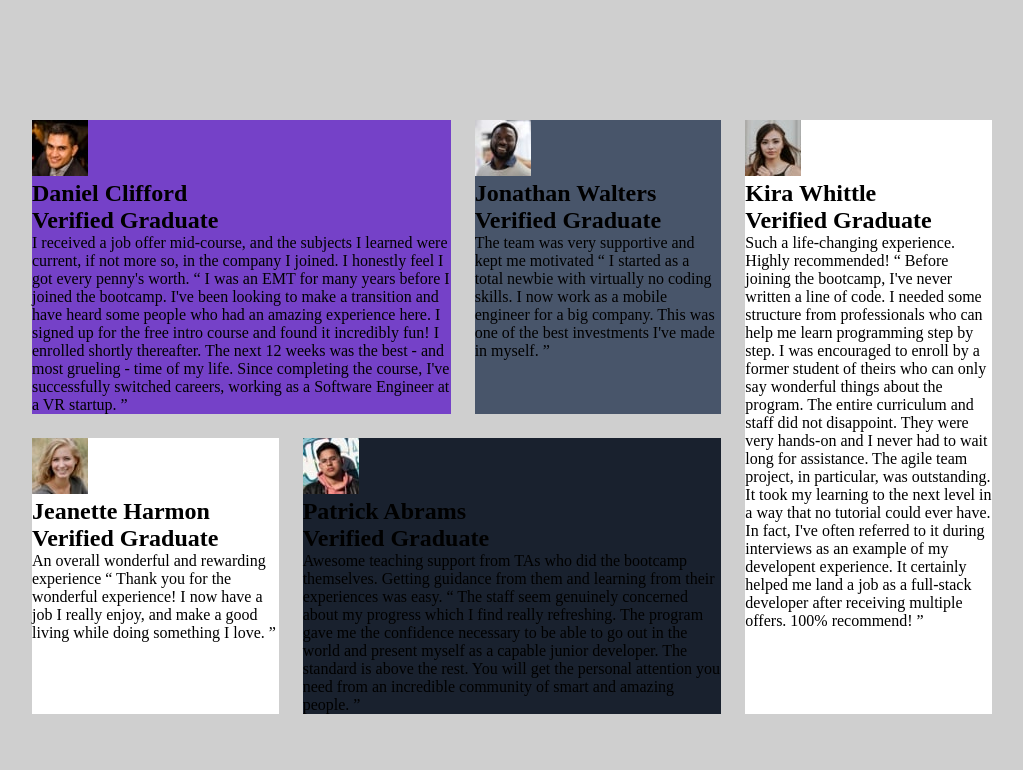
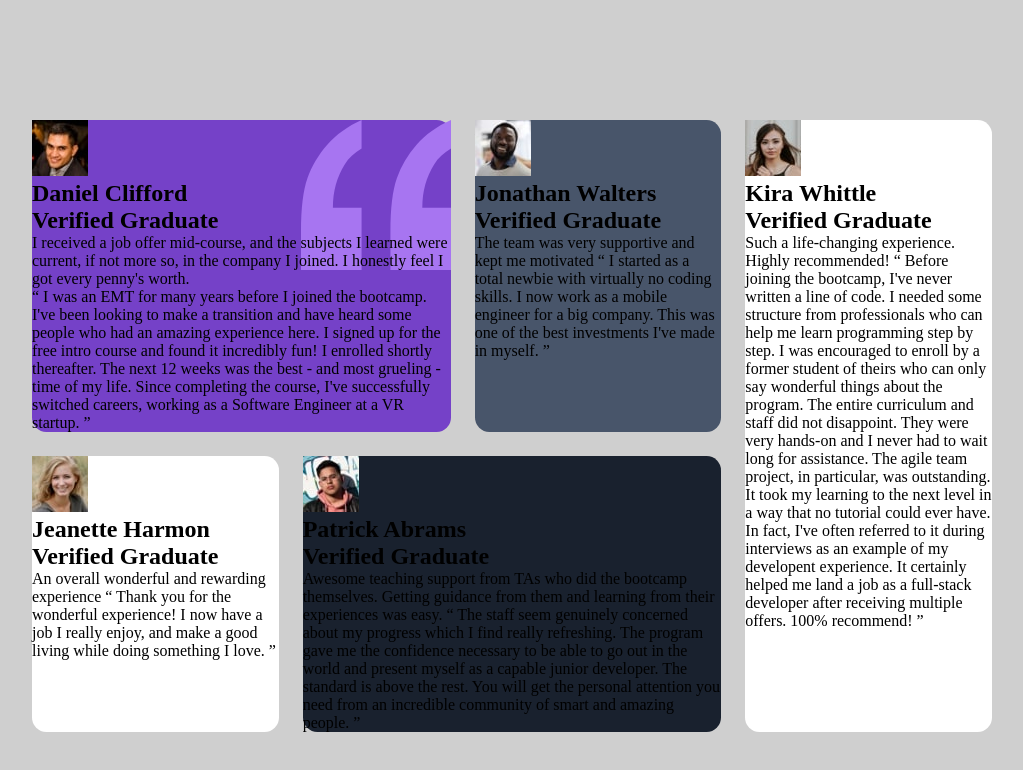
Before and after one commit to dvelatcodes/testimonial-grid, a plain HTML site: page index.html in a window 1280 px wide. Shown: the whole page, without its empty margins (128-1151 px from the left). Drawn offline with Linux system fonts and the light colour scheme.

Commit message:
update: css file

```diff
--- a/index.html
+++ b/index.html
@@ -20,6 +20,7 @@
   <body>
     <main>
       <section class="daniel">
+        <img src="./images/bg-pattern-quotation.svg" alt="quotation image" />
         <div>
           <img src="./images/image-daniel.jpg" alt="image of daniel" />
           <div>
@@ -27,17 +28,20 @@
             <h2>Verified Graduate</h2>
           </div>
         </div>
-        <section>
+        <p>
           I received a job offer mid-course, and the subjects I learned were
-          current, if not more so, in the company I joined. I honestly feel I got
-          every penny's worth. “ I was an EMT for many years before I joined the
-          bootcamp. I've been looking to make a transition and have heard some
-          people who had an amazing experience here. I signed up for the free
-          intro course and found it incredibly fun! I enrolled shortly thereafter.
-          The next 12 weeks was the best - and most grueling - time of my life.
-          Since completing the course, I've successfully switched careers, working
-          as a Software Engineer at a VR startup. ”
-        </section>
+          current, if not more so, in the company I joined. I honestly feel I
+          got every penny's worth.
+        </p>
+        <p>
+          “ I was an EMT for many years before I joined the bootcamp. I've been
+          looking to make a transition and have heard some people who had an
+          amazing experience here. I signed up for the free intro course and
+          found it incredibly fun! I enrolled shortly thereafter. The next 12
+          weeks was the best - and most grueling - time of my life. Since
+          completing the course, I've successfully switched careers, working as
+          a Software Engineer at a VR startup. ”
+        </p>
       </section>
       <section class="jonah">
         <div>
@@ -47,12 +51,12 @@
             <h2>Verified Graduate</h2>
           </div>
         </div>
-        <section>
+        <p>
           The team was very supportive and kept me motivated “ I started as a
           total newbie with virtually no coding skills. I now work as a mobile
           engineer for a big company. This was one of the best investments I've
           made in myself. ”
-        </section>
+        </p>
       </section>
       <section class="harmon">
         <div>
@@ -62,9 +66,11 @@
             <h2>Verified Graduate</h2>
           </div>
         </div>
-        An overall wonderful and rewarding experience “ Thank you for the
-        wonderful experience! I now have a job I really enjoy, and make a good
-        living while doing something I love. ”
+        <p>
+          An overall wonderful and rewarding experience “ Thank you for the
+          wonderful experience! I now have a job I really enjoy, and make a good
+          living while doing something I love. ”
+        </p>
       </section>
       <section class="patrick">
         <div>
@@ -74,14 +80,16 @@
             <h2>Verified Graduate</h2>
           </div>
         </div>
-        Awesome teaching support from TAs who did the bootcamp themselves.
-        Getting guidance from them and learning from their experiences was easy.
-        “ The staff seem genuinely concerned about my progress which I find
-        really refreshing. The program gave me the confidence necessary to be
-        able to go out in the world and present myself as a capable junior
-        developer. The standard is above the rest. You will get the personal
-        attention you need from an incredible community of smart and amazing
-        people. ”
+        <p>
+          Awesome teaching support from TAs who did the bootcamp themselves.
+          Getting guidance from them and learning from their experiences was
+          easy. “ The staff seem genuinely concerned about my progress which I
+          find really refreshing. The program gave me the confidence necessary
+          to be able to go out in the world and present myself as a capable
+          junior developer. The standard is above the rest. You will get the
+          personal attention you need from an incredible community of smart and
+          amazing people. ”
+        </p>
       </section>
       <section class="kira">
         <div>
@@ -92,17 +100,21 @@
           </div>
         </div>
         <section>
-          Such a life-changing experience. Highly recommended! “ Before joining
-          the bootcamp, I've never written a line of code. I needed some structure
-          from professionals who can help me learn programming step by step. I was
-          encouraged to enroll by a former student of theirs who can only say
-          wonderful things about the program. The entire curriculum and staff did
-          not disappoint. They were very hands-on and I never had to wait long for
-          assistance. The agile team project, in particular, was outstanding. It
-          took my learning to the next level in a way that no tutorial could ever
-          have. In fact, I've often referred to it during interviews as an example
-          of my developent experience. It certainly helped me land a job as a
-          full-stack developer after receiving multiple offers. 100% recommend! ”
+          <p>
+            Such a life-changing experience. Highly recommended! “ Before
+            joining the bootcamp, I've never written a line of code. I needed
+            some structure from professionals who can help me learn programming
+            step by step. I was encouraged to enroll by a former student of
+            theirs who can only say wonderful things about the program. The
+            entire curriculum and staff did not disappoint. They were very
+            hands-on and I never had to wait long for assistance. The agile team
+            project, in particular, was outstanding. It took my learning to the
+            next level in a way that no tutorial could ever have. In fact, I've
+            often referred to it during interviews as an example of my
+            developent experience. It certainly helped me land a job as a
+            full-stack developer after receiving multiple offers. 100%
+            recommend! ”
+          </p>
         </section>
       </section>
     </main>
--- a/style.css
+++ b/style.css
@@ -34,26 +34,52 @@ main{
 .daniel{
   background-color: hsl(263, 55%, 52%);
   grid-area: a;
+  border-radius: 0.9rem;
+  position: relative;
 }
+
+.daniel > img {
+  width: 150px;
+  height: 150px;
+  position: absolute;
+  right: 0;
+  top: 0;
+  z-index: 0;
+}
+
+.daniel p {
+  position: relative;
+  z-index: 10;
+}
+
+/* .daniel p {
+  position: relative;
+  z-index: 10;
+  display: none;
+} */
 
 .jonah {
   background-color: hsl(217, 19%, 35%);
   grid-area: b;
+  border-radius: 0.9rem;
 }
 
 .kira {
   background-color: hsl(0, 0%, 100%);
   grid-area: c;
+  border-radius: 0.9rem;
 }
 
 .harmon {
   background-color: hsl(0, 0%, 100%);
   grid-area: d;
+  border-radius: 0.9rem;
 }
 
 .patrick {
   background-color: hsl(219, 29%, 14%);
   grid-area: e;
+  border-radius: 0.9rem;
 }
 
 
```
